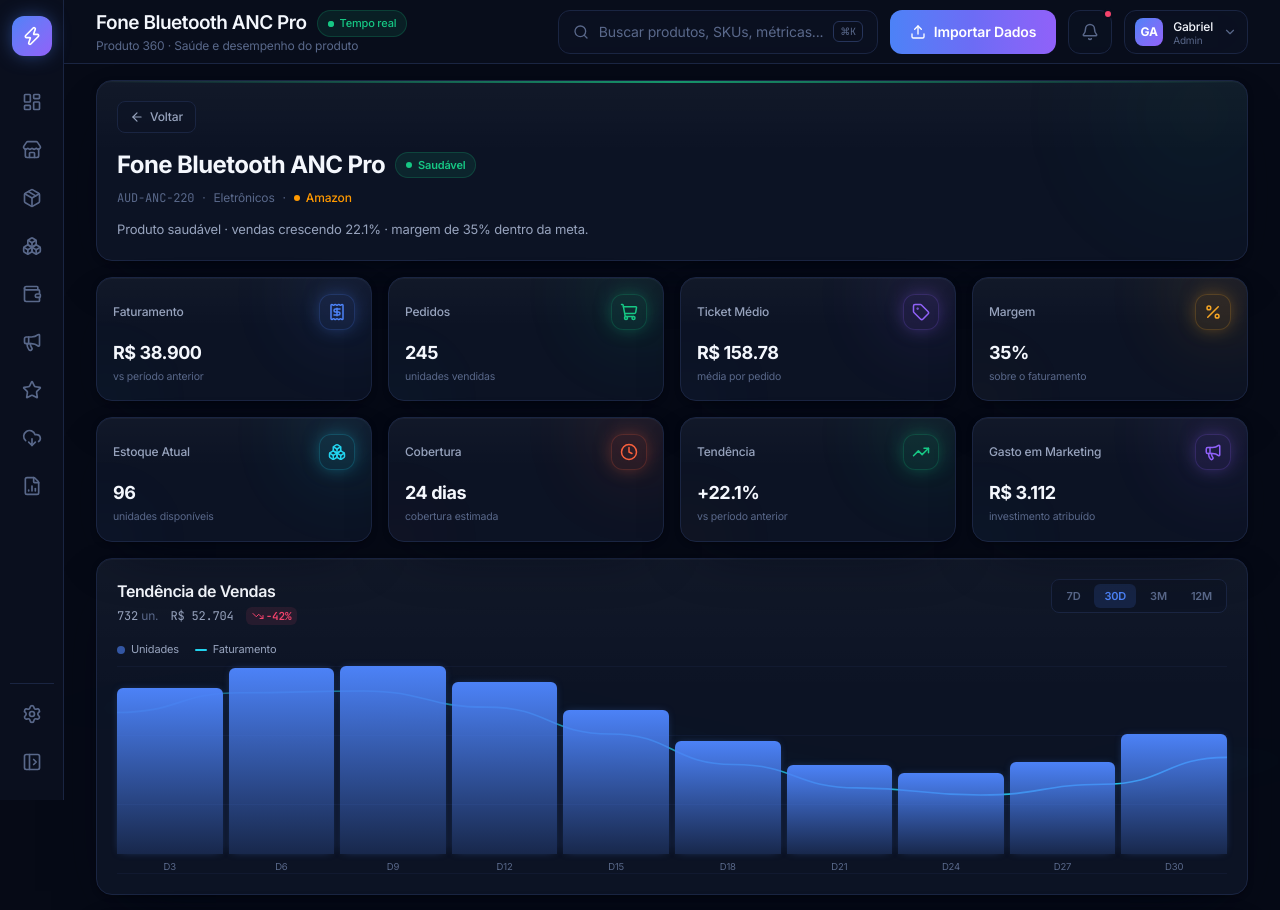
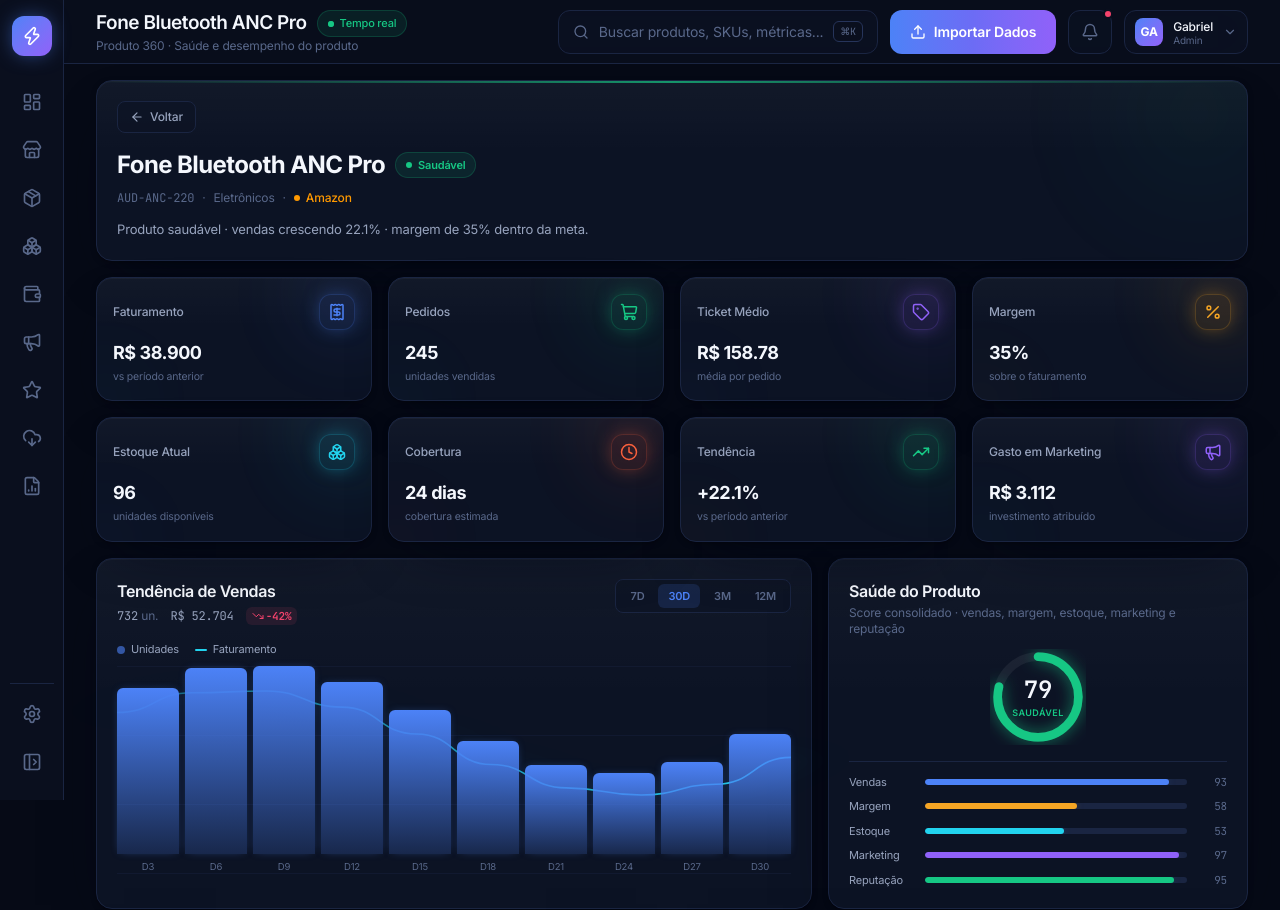
Before and after one commit to gs737423-spec/saas, a React (Vite) app: page /produto/AUD-ANC-220 in a window 1280 px wide. Shown: the top 910 px of the page. Built offline with nearby package versions, Linux system fonts and the light colour scheme.

Commit message:
Refine product health analytics page

```diff
--- a/src/components/produto-detalhe/ProdutoHealthScore.tsx
+++ b/src/components/produto-detalhe/ProdutoHealthScore.tsx
@@ -12,37 +12,37 @@ export default function ProdutoHealthScore({ health }: { health: ProductHealthSc
 
   return (
     <div className="glass-panel rounded-2xl p-4 sm:p-5">
-      <div className="mb-4">
+      <div className="mb-3">
         <h3 className="text-base font-semibold tracking-tight text-text-primary">Saúde do Produto</h3>
-        <p className="mt-0.5 text-xs text-text-muted">Score consolidado com base em vendas, margem, estoque, marketing e reputação</p>
+        <p className="mt-0.5 text-xs text-text-muted">Score consolidado · vendas, margem, estoque, marketing e reputação</p>
       </div>
 
-      <div className="flex flex-col gap-4 sm:flex-row sm:items-center">
+      <div className="flex flex-col items-center gap-4">
         <div className="flex shrink-0 items-center justify-center">
-          <div className="relative flex h-32 w-32 items-center justify-center">
+          <div className="relative flex h-24 w-24 items-center justify-center">
             <svg className="h-full w-full -rotate-90" viewBox="0 0 100 100">
-              <circle cx="50" cy="50" r="42" fill="none" stroke="rgba(255,255,255,0.06)" strokeWidth="8" />
+              <circle cx="50" cy="50" r="42" fill="none" stroke="rgba(255,255,255,0.06)" strokeWidth="9" />
               <circle
-                cx="50" cy="50" r="42" fill="none" stroke={color} strokeWidth="8" strokeLinecap="round"
+                cx="50" cy="50" r="42" fill="none" stroke={color} strokeWidth="9" strokeLinecap="round"
                 strokeDasharray={`${health.score * 2.64} 264`}
                 style={{ transition: 'stroke-dasharray 0.6s ease', filter: `drop-shadow(0 0 8px ${color}99)` }}
               />
             </svg>
             <div className="absolute flex flex-col items-center">
-              <span className="font-mono text-3xl font-bold text-text-primary">{health.score}</span>
-              <span className="text-[10px] font-semibold uppercase tracking-wider" style={{ color }}>{health.status}</span>
+              <span className="font-mono text-2xl font-bold text-text-primary">{health.score}</span>
+              <span className="text-[9px] font-semibold uppercase tracking-wider" style={{ color }}>{health.status}</span>
             </div>
           </div>
         </div>
 
-        <div className="flex-1 space-y-2.5">
+        <div className="w-full flex-1 space-y-2 border-t border-border-subtle pt-3">
           {health.breakdown.map((b) => (
             <div key={b.label} className="flex items-center gap-3">
-              <span className="w-20 shrink-0 text-[11.5px] text-text-secondary">{b.label}</span>
+              <span className="w-16 shrink-0 text-[11px] text-text-secondary">{b.label}</span>
               <div className="h-1.5 flex-1 overflow-hidden rounded-full bg-border-subtle">
                 <div className="h-full rounded-full transition-all duration-500" style={{ width: `${b.score}%`, background: b.color, boxShadow: `0 0 8px -2px ${b.color}aa` }} />
               </div>
-              <span className="w-8 shrink-0 text-right font-mono text-[11px] text-text-muted">{b.score}</span>
+              <span className="w-7 shrink-0 text-right font-mono text-[11px] text-text-muted">{b.score}</span>
             </div>
           ))}
         </div>
--- a/src/pages/ProdutoDetalhe.tsx
+++ b/src/pages/ProdutoDetalhe.tsx
@@ -34,8 +34,10 @@ export default function ProdutoDetalhe() {
     <div className="space-y-3 sm:space-y-4">
       <ProdutoHeader product={product} status={status} stock={stock} />
       <ProdutoKPIs product={product} stock={stock} />
-      <SalesTrendChart sku={product.sku} />
-      <ProdutoHealthScore health={health} />
+      <div className="grid grid-cols-1 gap-4 xl:grid-cols-[minmax(0,1fr)_420px]">
+        <SalesTrendChart sku={product.sku} />
+        <ProdutoHealthScore health={health} />
+      </div>
 
       <div className="grid grid-cols-1 gap-4 xl:grid-cols-2">
         <MarketplacePerformanceBreakdown product={product} />
```
